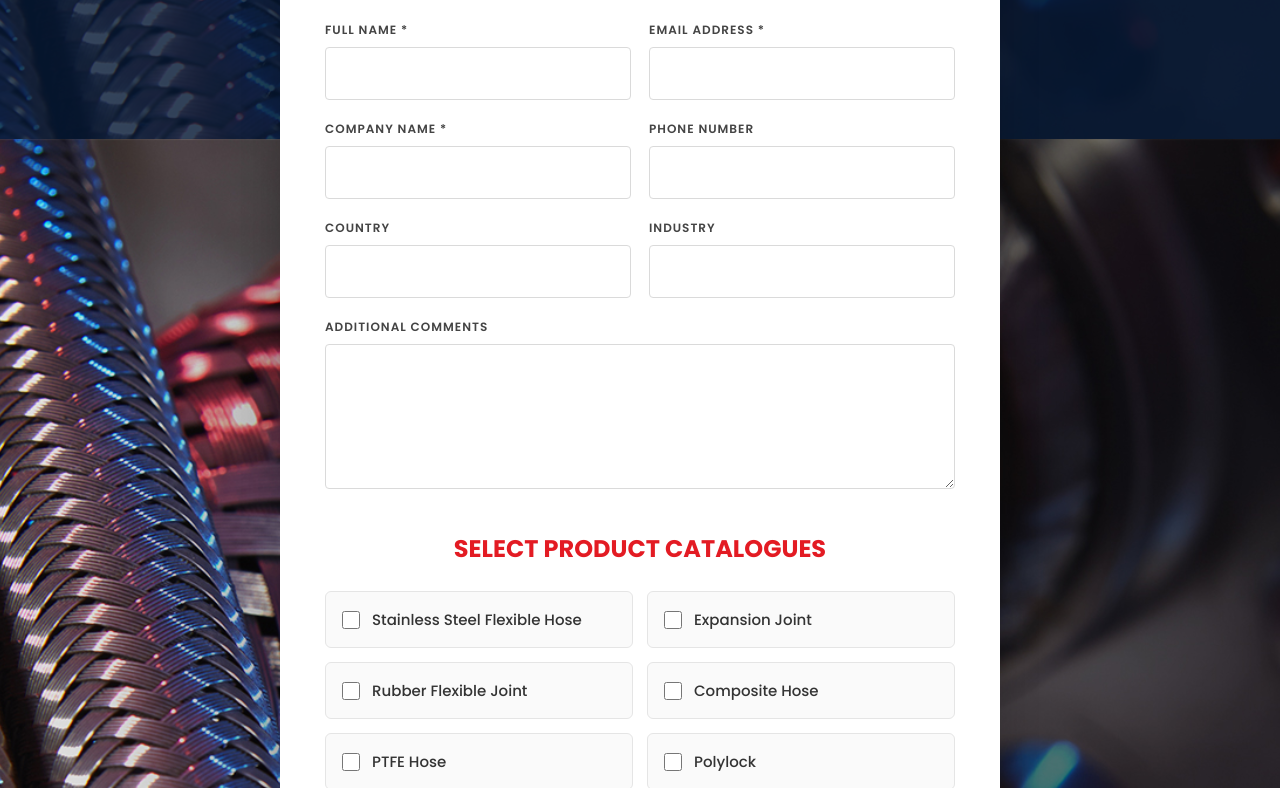
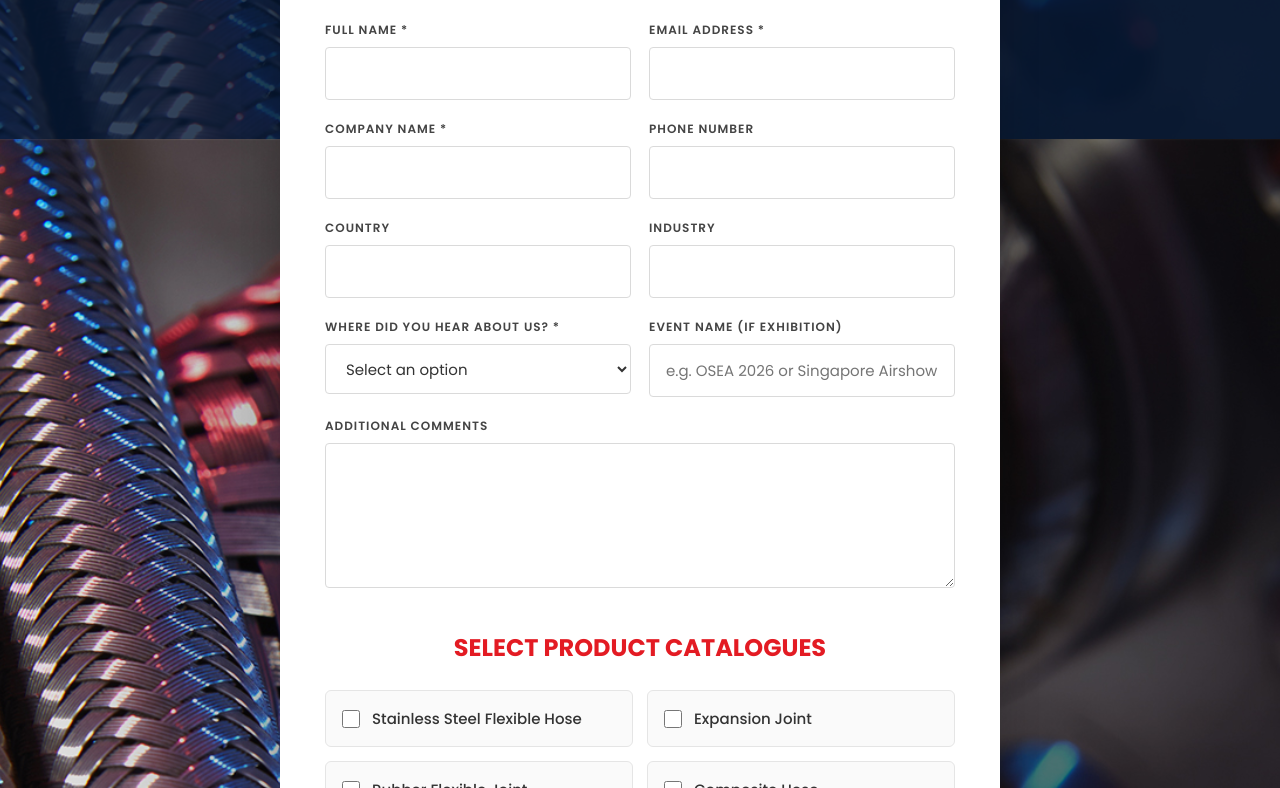
Before and after one commit to Marycris8080/singaflex-product-catalogue, a website: page index.html in a window 1280 px wide. Shown: the part 661-1449 px from the top of the page. Drawn offline with Linux system fonts and the light colour scheme.

Commit message:
Added lead source and event name fields

```diff
--- a/css/style.css
+++ b/css/style.css
@@ -211,6 +211,7 @@ body{
 }
 
 .field input,
+.field select,
 .field textarea{
 
     width:100%;
@@ -226,6 +227,18 @@ body{
     font-family:'Poppins',sans-serif;
 
     transition:.3s;
+
+    background:#fff;
+
+    color:#333;
+
+}
+
+.field select{
+
+    height:50px;
+
+    cursor:pointer;
 
 }
 
--- a/index.html
+++ b/index.html
@@ -151,6 +151,40 @@
 
             </div>
 
+            <div class="row">
+
+   <div class="field">
+
+    <label>WHERE DID YOU HEAR ABOUT US? *</label>
+
+    <select name="leadSource" required>
+
+        <option value="">Select an option</option>
+        <option value="Website">Website</option>
+        <option value="Exhibition">Exhibition</option>
+        <option value="Referral">Referral</option>
+        <option value="Social Media">Social Media</option>
+        <option value="Google Search">Google Search</option>
+        <option value="Existing Customer">Existing Customer</option>
+        <option value="Other">Other</option>
+
+    </select>
+
+</div>
+
+    <div class="field">
+
+        <label>EVENT NAME (If Exhibition)</label>
+
+        <input
+            type="text"
+            name="eventName"
+            placeholder="e.g. OSEA 2026 or Singapore Airshow">
+
+    </div>
+
+</div>
+
 
             <div class="field">
 
```
